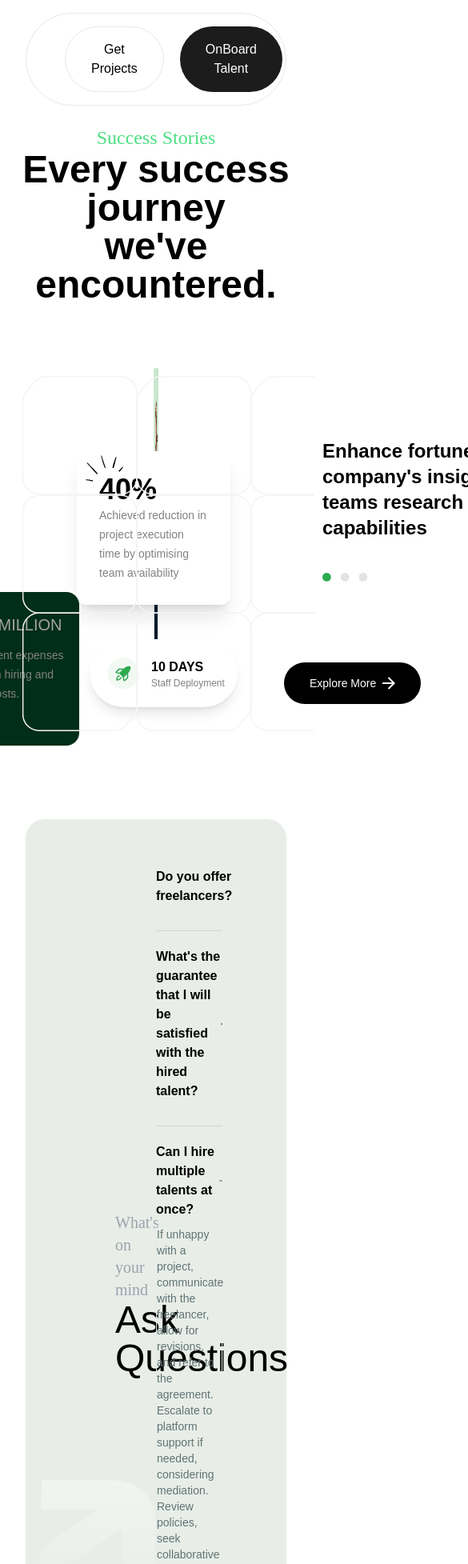
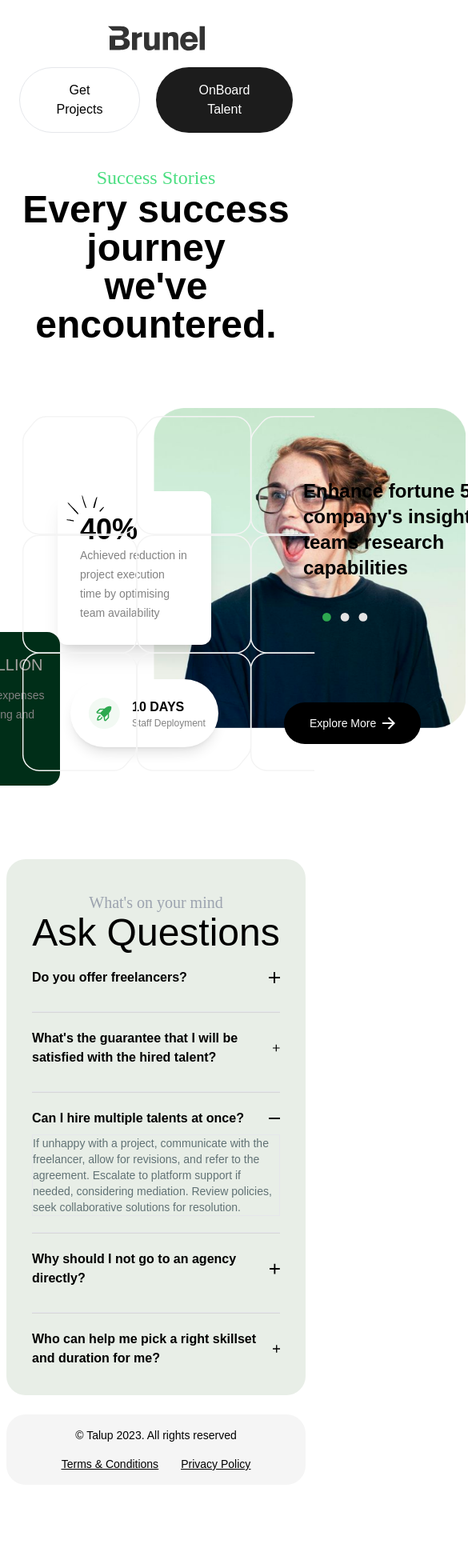
Before and after one commit to kpriyanshu2003/Brunel-Landing-Page, a React (Vite) app: page / in a window 390 px wide. Shown: the top 1955 px of the page at 80% size, 585 px wide, since content can reach past the window. After the commit the page ends 1880 px from the top, so only its background shows below. Built offline with nearby package versions, Linux system fonts and the light colour scheme.

Commit message:
Made Responsive

```diff
--- a/src/components/Button.tsx
+++ b/src/components/Button.tsx
@@ -29,7 +29,7 @@ function Button({
       onClick={onClick}
       type={type}
       disabled={disabled}
-      className={`px-8 transition-all duration-300flex items-center p-4 rounded-full ${buttonClassName} ${className} ${
+      className={`px-8 transition-all duration-300 flex items-center p-4 justify-center rounded-full ${buttonClassName} ${className} ${
         disabled && "cursor-not-allowed bg-[#4E4E4E]"
       }`}
     >
--- a/src/components/Container.tsx
+++ b/src/components/Container.tsx
@@ -7,7 +7,7 @@ function Container({
   className?: string;
   children: React.ReactNode;
 }) {
-  return <div className={`p-4 mx-8 my-6 ${className}`}>{children}</div>;
+  return <div className={`p-4 mx-2 md:mx-8 my-6 ${className}`}>{children}</div>;
 }
 
 export default Container;
--- a/src/components/Footer.tsx
+++ b/src/components/Footer.tsx
@@ -3,9 +3,9 @@ import Container from "./Container";
 
 function Footer() {
   return (
-    <Container className="bg-[#F5F5F5] rounded-3xl text-sm flex justify-between px-10 py-10">
+    <Container className="bg-[#F5F5F5] rounded-3xl text-sm text-center md:flex justify-between p-4 md:px-10 md:py-10">
       <span>&copy; Talup 2023. All rights reserved</span>
-      <div className="flex gap-7 items-center underline">
+      <div className="flex gap-7 items-center underline justify-center mt-4 md:mt-0">
         <Link to="#">Terms & Conditions</Link>
         <Link to="#">Privacy Policy</Link>
       </div>
--- a/src/components/Home/HeroImg.tsx
+++ b/src/components/Home/HeroImg.tsx
@@ -14,7 +14,7 @@ function HeroImg() {
       <img
         src="/assets/hero-girl.png"
         alt="Hero"
-        className="w-[400px] h-[400px]"
+        className="w-[400px] h-[400px] absolute"
       />
 
       <div className="absolute top-20 left-16">
--- a/src/components/Input.tsx
+++ b/src/components/Input.tsx
@@ -16,7 +16,7 @@ function Input({
   onChange?: (e: React.ChangeEvent<HTMLInputElement>) => void;
 }) {
   return (
-    <div className={`${className} group my-3 w-72`}>
+    <div className={`group my-3 w-80 ${className}`}>
       <div className="bg-[#EFEFEF] rounded-full px-4 focus-within:border-[#537FF1] border border-transparent transition-all duration-300 focus-within:bg-[#F5F8FF]">
         <input
           type={type}
--- a/src/components/NavBar.tsx
+++ b/src/components/NavBar.tsx
@@ -8,14 +8,16 @@ function NavBar() {
   const location = useLocation().pathname;
   return (
     <Container
-      className={`
-      ${location === "/" && "border rounded-full"} flex justify-between mt-4`}
+      className={`justify-between mt-4
+      ${location === "/" && "md:flex md:border md:rounded-full"}
+      ${location === "/register" && "flex"}
+      `}
     >
-      <Link to="/" className="flex items-center ml-8">
+      <Link to="/" className="flex items-center md:ml-8 justify-center">
         <img src="/logo.svg" alt="Logo" />
       </Link>
       {location === "/" && (
-        <div className="flex gap-5">
+        <div className="flex gap-5 mt-5 md:mt-0">
           <Button
             variant="secondary"
             onClick={() => (window.location.href = "/register")}
@@ -26,7 +28,10 @@ function NavBar() {
         </div>
       )}
       {location === "/register" && (
-        <Link to="/" className="p-4 border rounded-full cursor-pointer">
+        <Link
+          to="/"
+          className="p-4 border rounded-full cursor-pointer"
+        >
           <CloseIcon />
         </Link>
       )}
--- a/src/pages/Home.tsx
+++ b/src/pages/Home.tsx
@@ -9,19 +9,23 @@ function Home() {
     <>
       <NavBar />
       <HeroSection />
-      <Container className="bg-[#E8EEE7] flex items-center rounded-3xl pt-10 relative">
-        <div className="w-1/2">
-          <div className="ml-24">
+      <Container className="bg-[#E8EEE7] md:flex items-start rounded-3xl pt-10 relative">
+        <div className="md:w-1/2">
+          <div className="md:ml-24 text-center md:text-left">
             <span className="covGrace text-gray-400 text-xl">
               What's on your mind
             </span>
             <br />
             <span className="text-5xl">Ask Questions</span>
           </div>
-          <img src="/assets/arrow.svg" alt="Ask Questions" className="mt-32" />
+          <img
+            src="/assets/arrow.svg"
+            alt="Ask Questions"
+            className="absolute mt-32 top-10 -left-16 scale-75 hidden md:block"
+          />
         </div>
-        <div className="w-1/2">
-          <HomeAccordian />
+        <div className="md:w-1/2 w-full">
+          <HomeAccordian className="w-full px-4 md:px-0 md:w-auto" />
         </div>
       </Container>
       <Footer />
--- a/src/pages/Register.tsx
+++ b/src/pages/Register.tsx
@@ -30,7 +30,7 @@ function Register() {
         title2="Journey here!"
       />
       <form
-        className="mt-10 grid justify-center"
+        className="mt-10 grid justify-center w-full"
         onSubmit={(e) => handleSubmit(e)}
       >
         <Input
--- a/src/pages/Success.tsx
+++ b/src/pages/Success.tsx
@@ -18,7 +18,7 @@ function Success() {
   }, [timer]);
 
   return (
-    <div className="relative border h-screen">
+    <div className="relative border h-dvh">
       <NavBar />
       <div className="absolute left-1/2 top-48 -translate-x-1/2">
         <div className="grid justify-center">
@@ -36,7 +36,7 @@ function Success() {
         </div>
       </div>
       <br />
-      <span className="absolute bottom-5 left-1/2 -translate-x-1/2">
+      <span className="absolute bottom-5 left-1/2 -translate-x-1/2 whitespace-nowrap">
         Redirecting you to Homepage in <b>{timer} Seconds</b>
       </span>
     </div>
```
